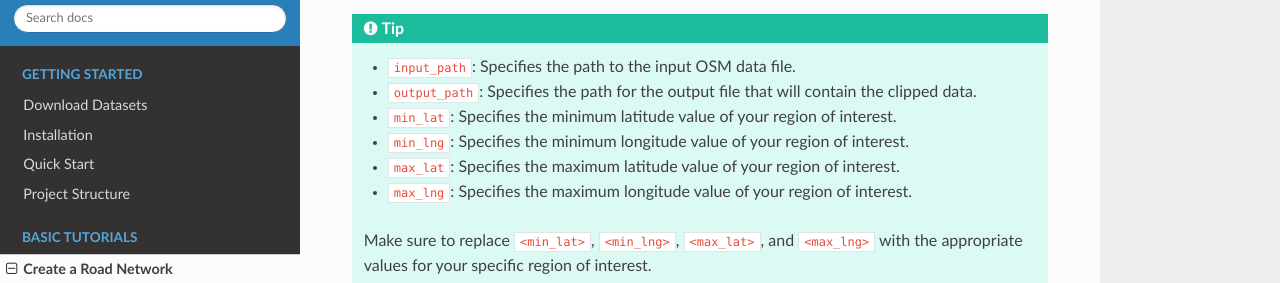
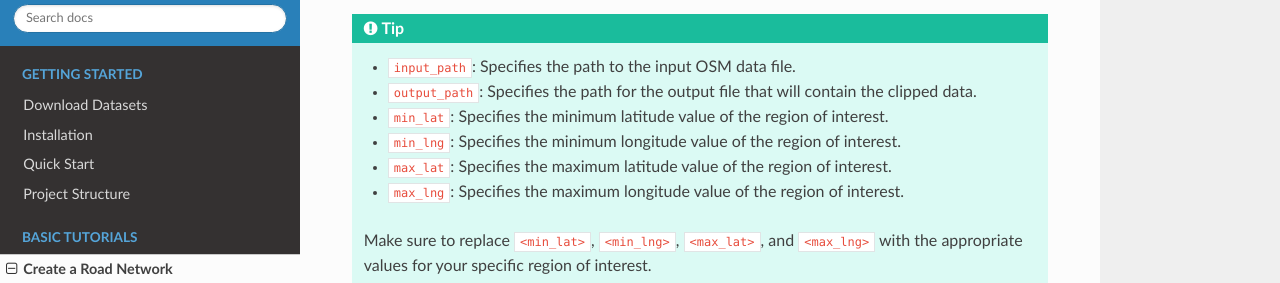
Before and after one commit to chenyuqi990215/HuggingDragon-Docs, a Sphinx documentation site: the page built from docs/source/basic_tutorials/road_network.rst, in a window 1280 px wide and 900 px high, scrolled down 1588 px. Shown: the part 151-434 px from the top of the window. Built offline with Sphinx 7.4.7 and the Read the Docs theme 2.0.0, drawn with Linux system fonts in a browser that asks for light colours.

Commit message:
add road network

```diff
--- a/docs/source/basic_tutorials/road_network.rst
+++ b/docs/source/basic_tutorials/road_network.rst
@@ -68,10 +68,10 @@ To clip the OSM data using ``osm2rn``, run the following command
 
     * ``input_path``: Specifies the path to the input OSM data file.
     * ``output_path``: Specifies the path for the output file that will contain the clipped data.
-    * ``min_lat``: Specifies the minimum latitude value of your region of interest.
-    * ``min_lng``: Specifies the minimum longitude value of your region of interest.
-    * ``max_lat``: Specifies the maximum latitude value of your region of interest.
-    * ``max_lng``: Specifies the maximum longitude value of your region of interest.
+    * ``min_lat``: Specifies the minimum latitude value of the region of interest.
+    * ``min_lng``: Specifies the minimum longitude value of the region of interest.
+    * ``max_lat``: Specifies the maximum latitude value of the region of interest.
+    * ``max_lng``: Specifies the maximum longitude value of the region of interest.
 
     Make sure to replace ``<min_lat>``, ``<min_lng>``, ``<max_lat>``, and ``<max_lng>`` with the appropriate values for your specific region of interest.
 
```
Also changed, not shown: 1 other file.
